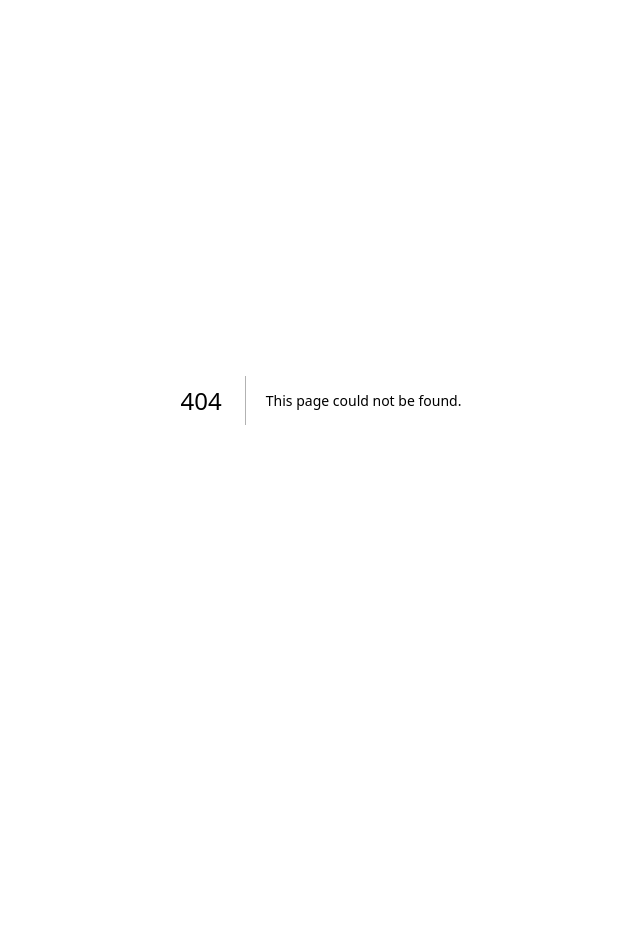
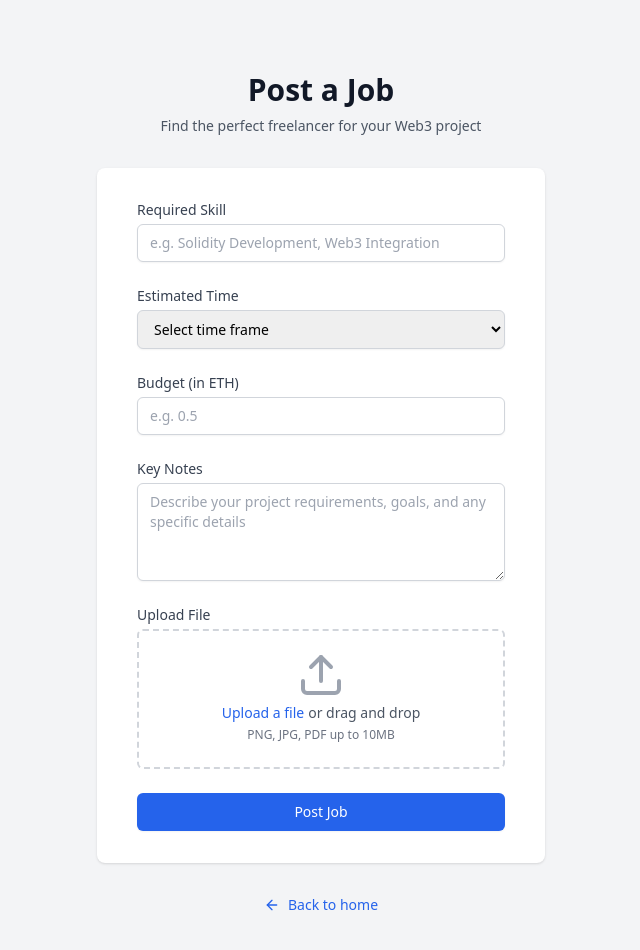
Before and after one commit to WebDevHarsha/gig_node, a Next.js app: page /post-job in a window 1280 px wide. Before the commit this address had no page. Shown: the top 950 px of the page, without its empty margins (319-959 px from the left). Before the commit the page ends 800 px from the top, so only its background shows below. Built offline with nearby package versions, Linux system fonts and the light colour scheme.

Commit message:
post job done

```diff
--- /dev/null
+++ b/app/about/page.tsx
@@ -0,0 +1,9 @@
+import React from 'react'
+
+function page() {
+  return (
+    <div>page</div>
+  )
+}
+
+export default page
--- /dev/null
+++ b/app/post-job/page.tsx
@@ -0,0 +1,175 @@
+"use client"
+
+import React, { useState, ChangeEvent } from 'react'
+import { ArrowLeft, Upload } from 'lucide-react'
+import Link from 'next/link'
+
+export default function PostJobPage() {
+  const [formData, setFormData] = useState({
+    skill: '',
+    time: '',
+    budget: '',
+    notes: '',
+    file: null as File | null,
+  })
+
+  const handleChange = (e: ChangeEvent<HTMLInputElement | HTMLTextAreaElement | HTMLSelectElement>) => {
+    const { name, value } = e.target
+    setFormData(prev => ({ ...prev, [name]: value }))
+  }
+
+  const handleFileChange = (e: ChangeEvent<HTMLInputElement>) => {
+    if (e.target.files && e.target.files[0]) {
+      setFormData(prev => ({ ...prev, file: e.target.files![0] }))
+    }
+  }
+
+  const handleSubmit = (e: React.FormEvent<HTMLFormElement>) => {
+    e.preventDefault()
+    // Here you would typically send the form data to your backend
+    console.log('Job Posted:', formData)
+    // For now, we'll just log the data to the console
+  }
+
+  return (
+    <div className="min-h-screen bg-gray-100 flex flex-col justify-center py-12 sm:px-6 lg:px-8">
+      <div className="sm:mx-auto sm:w-full sm:max-w-md">
+        <h2 className="mt-6 text-center text-3xl font-extrabold text-gray-900">
+          Post a Job
+        </h2>
+        <p className="mt-2 text-center text-sm text-gray-600">
+          Find the perfect freelancer for your Web3 project
+        </p>
+      </div>
+
+      <div className="mt-8 sm:mx-auto sm:w-full sm:max-w-md">
+        <div className="bg-white py-8 px-4 shadow sm:rounded-lg sm:px-10">
+          <form className="space-y-6" onSubmit={handleSubmit}>
+            <div>
+              <label htmlFor="skill" className="block text-sm font-medium text-gray-700">
+                Required Skill
+              </label>
+              <div className="mt-1">
+                <input
+                  id="skill"
+                  name="skill"
+                  type="text"
+                  required
+                  className="appearance-none block w-full px-3 py-2 border border-gray-300 rounded-md shadow-sm placeholder-gray-400 focus:outline-none focus:ring-blue-500 focus:border-blue-500 sm:text-sm"
+                  value={formData.skill}
+                  onChange={handleChange}
+                  placeholder="e.g. Solidity Development, Web3 Integration"
+                />
+              </div>
+            </div>
+
+            <div>
+              <label htmlFor="time" className="block text-sm font-medium text-gray-700">
+                Estimated Time
+              </label>
+              <div className="mt-1">
+                <select
+                  id="time"
+                  name="time"
+                  required
+                  className="block w-full px-3 py-2 border border-gray-300 rounded-md shadow-sm focus:outline-none focus:ring-blue-500 focus:border-blue-500 sm:text-sm"
+                  value={formData.time}
+                  onChange={handleChange}
+                >
+                  <option value="">Select time frame</option>
+                  <option value="Less than 1 week">Less than 1 week</option>
+                  <option value="1-2 weeks">1-2 weeks</option>
+                  <option value="2-4 weeks">2-4 weeks</option>
+                  <option value="1-3 months">1-3 months</option>
+                  <option value="3-6 months">3-6 months</option>
+                  <option value="6+ months">6+ months</option>
+                </select>
+              </div>
+            </div>
+
+            <div>
+              <label htmlFor="budget" className="block text-sm font-medium text-gray-700">
+                Budget (in ETH)
+              </label>
+              <div className="mt-1">
+                <input
+                  id="budget"
+                  name="budget"
+                  type="number"
+                  step="0.01"
+                  required
+                  className="appearance-none block w-full px-3 py-2 border border-gray-300 rounded-md shadow-sm placeholder-gray-400 focus:outline-none focus:ring-blue-500 focus:border-blue-500 sm:text-sm"
+                  value={formData.budget}
+                  onChange={handleChange}
+                  placeholder="e.g. 0.5"
+                />
+              </div>
+            </div>
+
+            <div>
+              <label htmlFor="notes" className="block text-sm font-medium text-gray-700">
+                Key Notes
+              </label>
+              <div className="mt-1">
+                <textarea
+                  id="notes"
+                  name="notes"
+                  rows={4}
+                  className="appearance-none block w-full px-3 py-2 border border-gray-300 rounded-md shadow-sm placeholder-gray-400 focus:outline-none focus:ring-blue-500 focus:border-blue-500 sm:text-sm"
+                  value={formData.notes}
+                  onChange={handleChange}
+                  placeholder="Describe your project requirements, goals, and any specific details"
+                />
+              </div>
+            </div>
+
+            <div>
+              <label className="block text-sm font-medium text-gray-700">
+                Upload File
+              </label>
+              <div className="mt-1 flex justify-center px-6 pt-5 pb-6 border-2 border-gray-300 border-dashed rounded-md">
+                <div className="space-y-1 text-center">
+                  <Upload className="mx-auto h-12 w-12 text-gray-400" />
+                  <div className="flex text-sm text-gray-600">
+                    <label
+                      htmlFor="file-upload"
+                      className="relative cursor-pointer bg-white rounded-md font-medium text-blue-600 hover:text-blue-500 focus-within:outline-none focus-within:ring-2 focus-within:ring-offset-2 focus-within:ring-blue-500"
+                    >
+                      <span>Upload a file</span>
+                      <input id="file-upload" name="file-upload" type="file" className="sr-only" onChange={handleFileChange} />
+                    </label>
+                    <p className="pl-1">or drag and drop</p>
+                  </div>
+                  <p className="text-xs text-gray-500">
+                    PNG, JPG, PDF up to 10MB
+                  </p>
+                </div>
+              </div>
+              {formData.file && (
+                <p className="mt-2 text-sm text-gray-600">
+                  Selected file: {formData.file.name}
+                </p>
+              )}
+            </div>
+
+            <div>
+              <button
+                type="submit"
+                className="w-full flex justify-center py-2 px-4 border border-transparent rounded-md shadow-sm text-sm font-medium text-white bg-blue-600 hover:bg-blue-700 focus:outline-none focus:ring-2 focus:ring-offset-2 focus:ring-blue-500"
+              >
+                Post Job
+              </button>
+            </div>
+          </form>
+        </div>
+      </div>
+
+      <div className="mt-8 text-center">
+        <Link href="/" className="text-sm font-medium text-blue-600 hover:text-blue-500 flex items-center justify-center">
+          <ArrowLeft className="mr-2 h-4 w-4" />
+          Back to home
+        </Link>
+      </div>
+    </div>
+  )
+}
--- a/app/signup/page.tsx
+++ b/app/signup/page.tsx
@@ -3,7 +3,7 @@
 import * as React from "react"
 import { useState } from "react"
 import { Eye, EyeOff, LogIn, UserPlus, BookOpen, Pencil } from "lucide-react"
-import { Navbar } from "@/components/Navbar"
+import { Navbar } from "../../components/Navbar"
 
 
 const cn = (...classes: (string | boolean | undefined)[]) => classes.filter(Boolean).join(" ")
--- a/components/Navbar.tsx
+++ b/components/Navbar.tsx
@@ -88,7 +88,6 @@ DropdownMenuItem.displayName = DropdownMenuPrimitive.Item.displayName
 const navItems = [
   { name: "Find Work", href: "/find-work" },
   { name: "Post a Job", href: "/post-job" },
-  { name: "Talents", href: "/talents" },
   { name: "About", href: "/about" },
 ]
 
```
